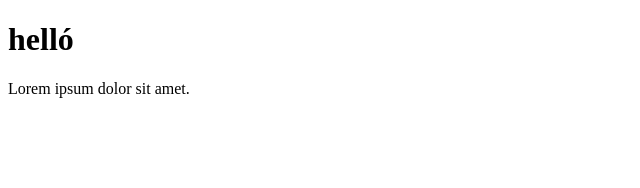
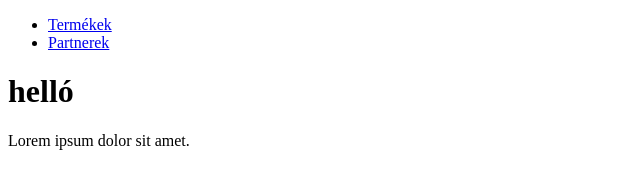
Before and after one commit to andteki/app01, a website: page index.html in a window 1280 px wide. Shown: the whole page, without its empty margins (0-640 px from the left). Drawn offline with Linux system fonts and the light colour scheme.

Commit message:
Menü hozzáadva

```diff
--- a/index.html
+++ b/index.html
@@ -7,10 +7,25 @@
     <title>Helló</title>
 </head>
 <body>
+    <nav>
+        <ul>
+            <li>
+                <a href="#">Termékek</a>
+            </li>
+            <li>
+                <a href="#">Partnerek</a>
+            </li>
+
+        </ul>
+    </nav>
+
     <h1>helló</h1>
 
     <p>
         Lorem ipsum dolor sit amet.
     </p>
+
+
+
 </body>
 </html>
```
